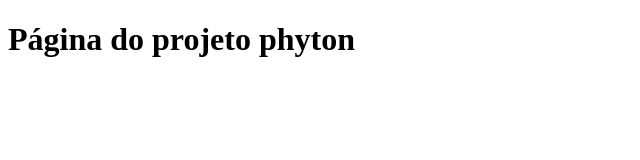
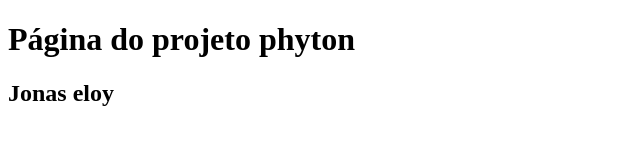
Before and after one commit to Jonaseloy00/git1309, a plain HTML site: page index.html in a window 1280 px wide. Shown: the whole page, without its empty margins (0-640 px from the left). Drawn offline with Linux system fonts and the light colour scheme.

Commit message:
adicionado nome do usuario

```diff
--- a/index.html
+++ b/index.html
@@ -7,6 +7,7 @@
 </head>
 <body>
     <h1>Página do projeto phyton</h1>
+    <h2>Jonas eloy</h2>
 
 </body>
 </html>
```
